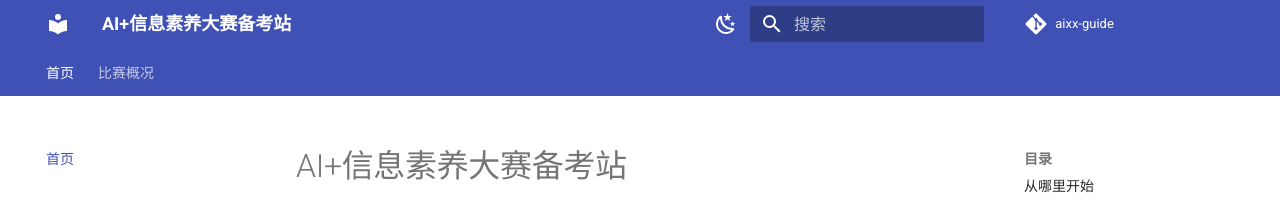
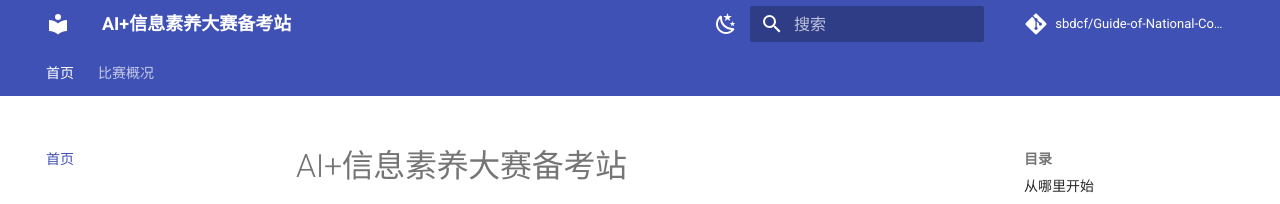
Before and after one commit to sbdcf/Guide-of-National-College-Student-Information-Literacy-Competition, an MkDocs documentation site: the page built from docs/index.md, in a window 1280 px wide. Shown: the top 204 px of the page. Built offline with MkDocs 1.6.1 and Material for MkDocs 9.7.7, drawn with Linux system fonts in a browser that asks for light colours; comment, search, counter and statistics services are not loaded.

Commit message:
配置真实仓库地址

```diff
--- a/mkdocs.yml
+++ b/mkdocs.yml
@@ -1,9 +1,9 @@
 site_name: AI+信息素养大赛备考站
 site_description: 中国移动杯·第二届浙江省大学生人工智能竞赛「AI+信息素养」专项赛备考资料，由学校信息素养部（学生社团）整理
 site_author: 信息素养部
-site_url: https://<你的GitHub用户名>.github.io/aixx-guide/
-repo_url: https://github.com/<你的GitHub用户名>/aixx-guide
-repo_name: aixx-guide
+site_url: https://sbdcf.github.io/Guide-of-National-College-Student-Information-Literacy-Competition/
+repo_url: https://github.com/sbdcf/Guide-of-National-College-Student-Information-Literacy-Competition
+repo_name: sbdcf/Guide-of-National-College-Student-Information-Literacy-Competition
 docs_dir: docs
 use_directory_urls: true
 
```
